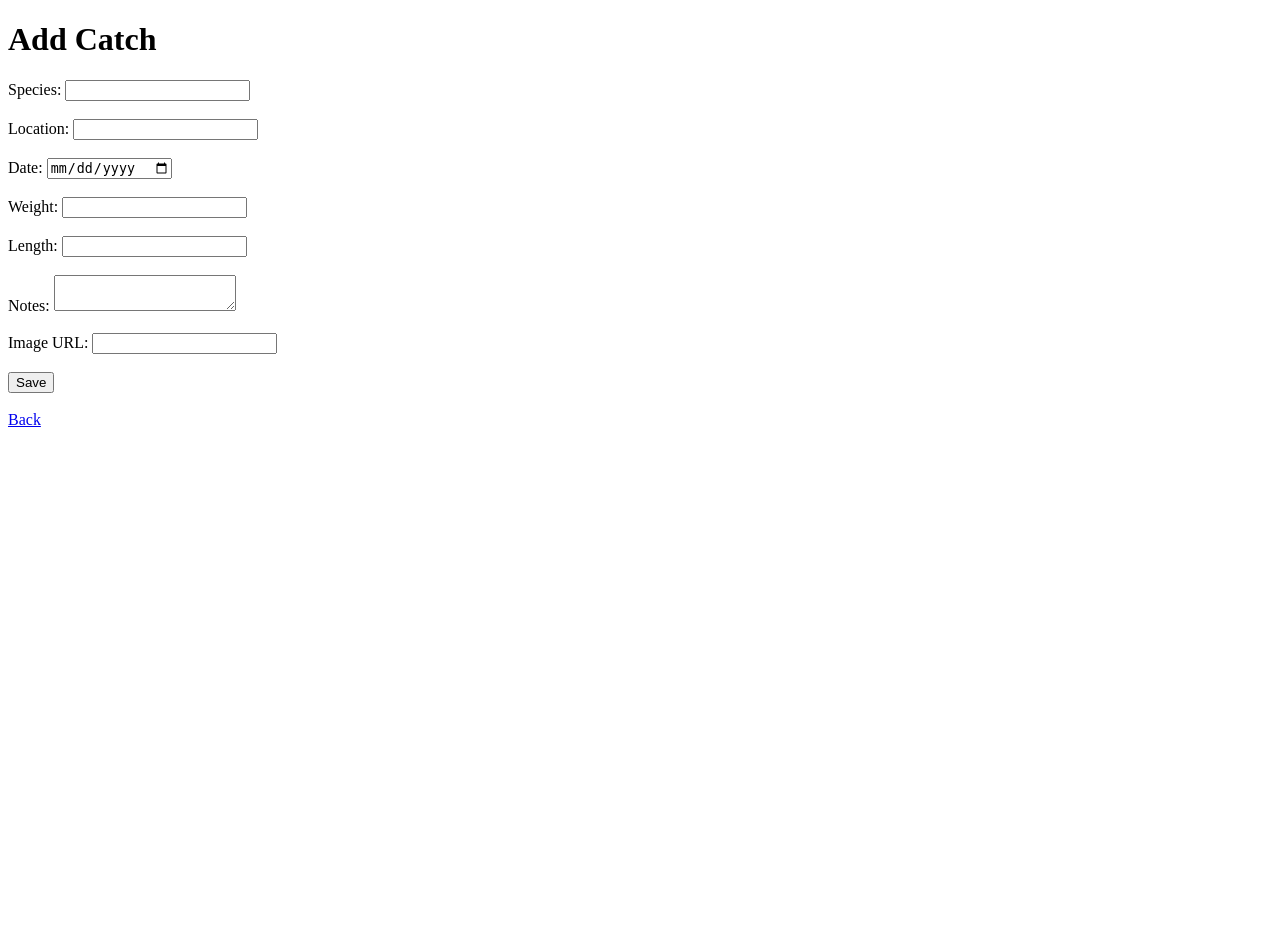
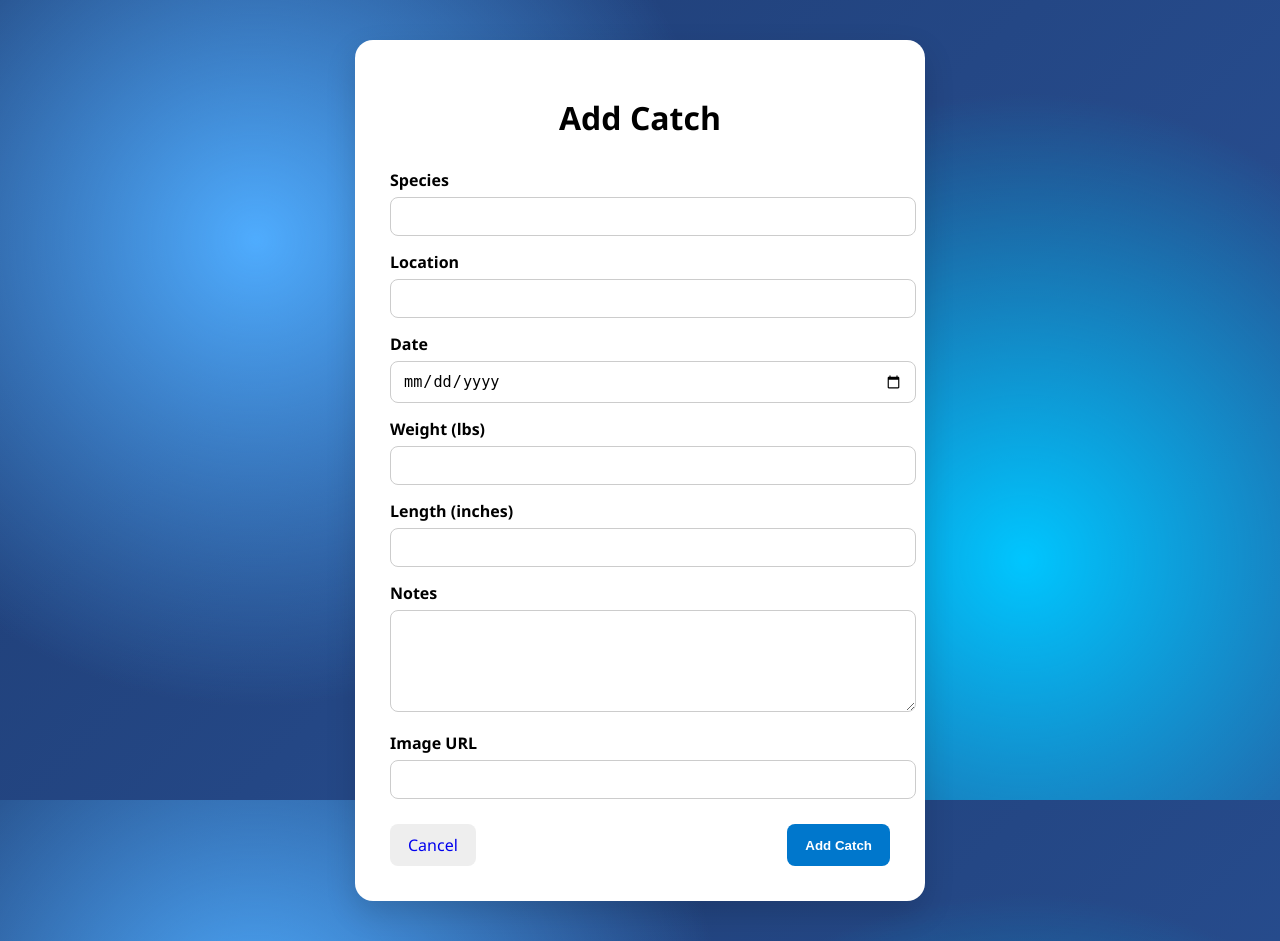
Before and after one commit to Arfrial/fish-manager, a Flask app: page /edit/1 in a window 1280 px wide. Before the commit the page ends 427 px from the top, so only its background shows below. Run offline with Flask 3, Linux system fonts and the light colour scheme; data that the repository does not hold is empty; some libraries are stand-ins or nearby versions.

Commit message:
hover notes & edit page polish

```diff
--- a/templates/form.html
+++ b/templates/form.html
@@ -2,36 +2,125 @@
 <html>
 <head>
     <title>{{ "Edit Catch" if catch else "Add Catch" }}</title>
+    <style>
+        body {
+            font-family: 'Segoe UI', sans-serif;
+            margin: 0;
+            padding: 40px;
+            background: radial-gradient(circle at 20% 30%, #4facfe 0%, transparent 40%),
+                        radial-gradient(circle at 80% 70%, #00c6ff 0%, transparent 40%),
+                        linear-gradient(135deg, #1e3c72, #2a5298);
+            background-attachment: fixed;
+            display: flex;
+            justify-content: center;
+        }
+
+        .form-card {
+            background: white;
+            padding: 35px;
+            border-radius: 18px;
+            width: 500px;
+            box-shadow: 0 12px 30px rgba(0,0,0,0.15);
+        }
+
+        h1 {
+            text-align: center;
+            margin-bottom: 30px;
+        }
+
+        label {
+            font-weight: 600;
+            display: block;
+            margin-top: 15px;
+            margin-bottom: 6px;
+        }
+
+        input, textarea {
+            width: 100%;
+            padding: 10px 12px;
+            border-radius: 8px;
+            border: 1px solid #ccc;
+            font-size: 0.95rem;
+        }
+
+        textarea {
+            resize: vertical;
+            min-height: 80px;
+        }
+
+        .button-group {
+            margin-top: 25px;
+            display: flex;
+            justify-content: space-between;
+        }
+
+        button {
+            padding: 10px 18px;
+            border-radius: 8px;
+            border: none;
+            cursor: pointer;
+            font-weight: 600;
+        }
+
+        .primary {
+            background: #0077cc;
+            color: white;
+        }
+
+        .primary:hover {
+            background: #005fa3;
+        }
+
+        .secondary {
+            background: #eee;
+        }
+
+        .secondary:hover {
+            background: #ddd;
+        }
+    </style>
 </head>
 <body>
+
+<div class="form-card">
     <h1>{{ "Edit Catch" if catch else "Add Catch" }}</h1>
 
-    <form method="post">
-        Species:
-        <input type="text" name="species" value="{{ catch[1] if catch else '' }}" required><br><br>
+    <form method="POST">
+        <label>Species</label>
+        <input type="text" name="species"
+               value="{{ catch[1] if catch else '' }}" required>
 
-        Location:
-        <input type="text" name="location" value="{{ catch[2] if catch else '' }}" required><br><br>
+        <label>Location</label>
+        <input type="text" name="location"
+               value="{{ catch[2] if catch else '' }}" required>
 
-        Date:
-        <input type="date" name="catch_date" value="{{ catch[3] if catch else '' }}" required><br><br>
+        <label>Date</label>
+        <input type="date" name="catch_date"
+               value="{{ catch[3] if catch else '' }}" required>
 
-        Weight:
-        <input type="number" step="0.01" name="weight_lbs" value="{{ catch[4] if catch else '' }}"><br><br>
+        <label>Weight (lbs)</label>
+        <input type="number" step="0.01" name="weight_lbs"
+               value="{{ catch[4] if catch else '' }}">
 
-        Length:
-        <input type="number" step="0.01" name="length_in" value="{{ catch[5] if catch else '' }}"><br><br>
+        <label>Length (inches)</label>
+        <input type="number" step="0.01" name="length_in"
+               value="{{ catch[5] if catch else '' }}">
 
-        Notes:
-        <textarea name="notes">{{ catch[6] if catch else '' }}</textarea><br><br>
+        <label>Notes</label>
+        <textarea name="notes">{{ catch[6] if catch else '' }}</textarea>
 
-        Image URL:
-        <input type="text" name="image_url" value="{{ catch[7] if catch else '' }}" required><br><br>
+        <label>Image URL</label>
+        <input type="text" name="image_url"
+               value="{{ catch[7] if catch else '' }}">
 
-        <button type="submit">Save</button>
+        <div class="button-group">
+            <a href="/" class="secondary" style="text-decoration:none; padding:10px 18px; border-radius:8px;">Cancel</a>
+            <button type="submit" class="primary">
+                {{ "Update Catch" if catch else "Add Catch" }}
+            </button>
+        </div>
     </form>
+</div>
 
-    <br>
-    <a href="/">Back</a>
 </body>
 </html>
```
Also changed, not shown: templates/list.html (+22 -0 lines).
